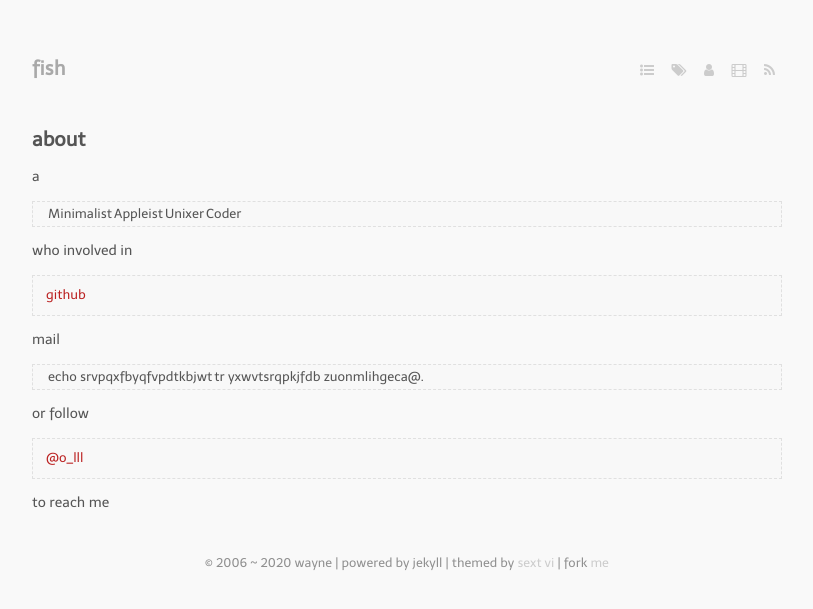
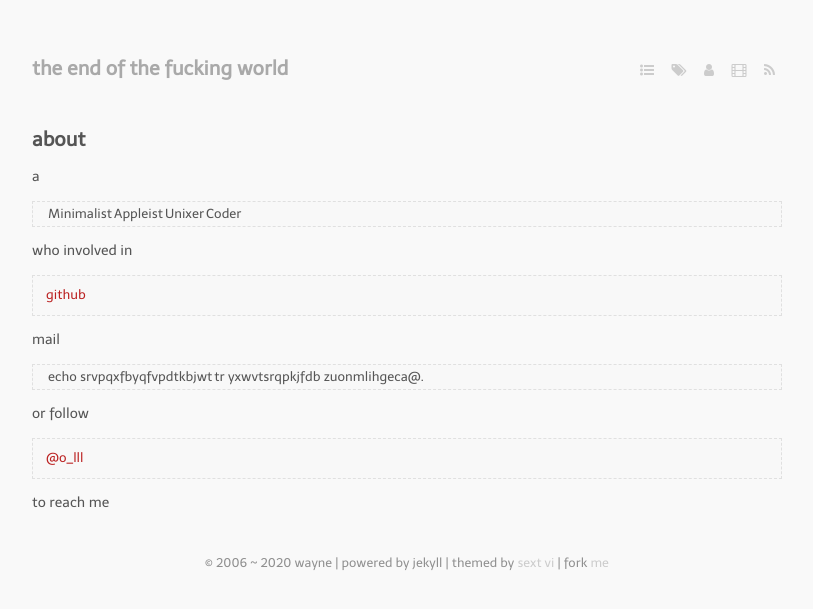
Before and after one commit to aprilfish/aprilfish.github.io, a Jekyll site: the page built from about.markdown, in a window 1280 px wide. Shown: the top 609 px of the page, without its empty margins (233-1046 px from the left). Built offline with Jekyll 4.4.1, drawn with Linux system fonts in a browser that asks for light colours; nearby versions of some CDN libraries; some web fonts are replaced; Markdown is read by kramdown in place of the engine named in the settings.

Commit message:
Update _config.yml

```diff
--- a/_config.yml
+++ b/_config.yml
@@ -1,7 +1,7 @@
 markdown: rdiscount
 highlighter: pygments
 permalink: /:year/:month/:day/:title.html
-name: "fish"
+name: "the end of the fucking world"
 markdown: rdiscount
 
 author: "wayne"
```
